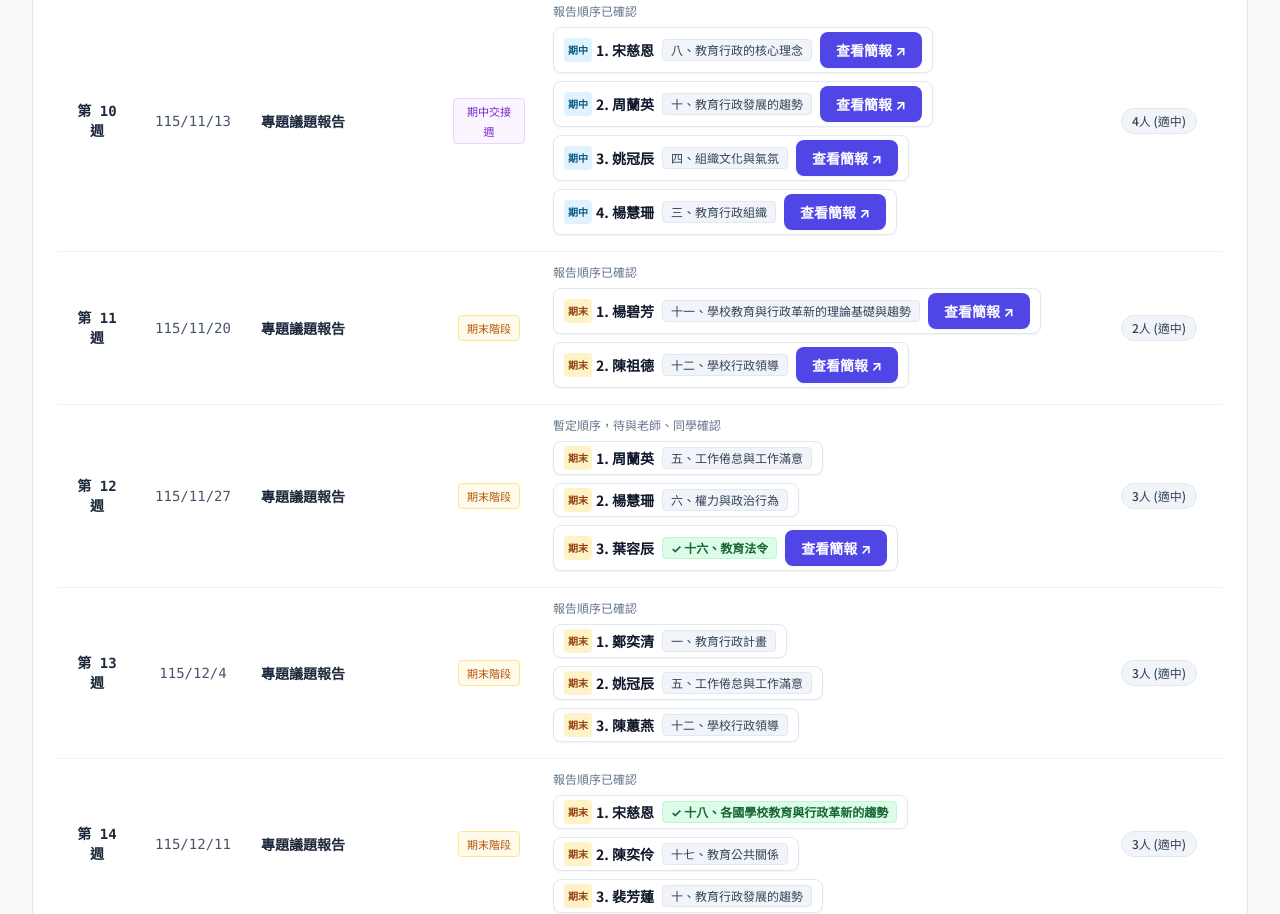
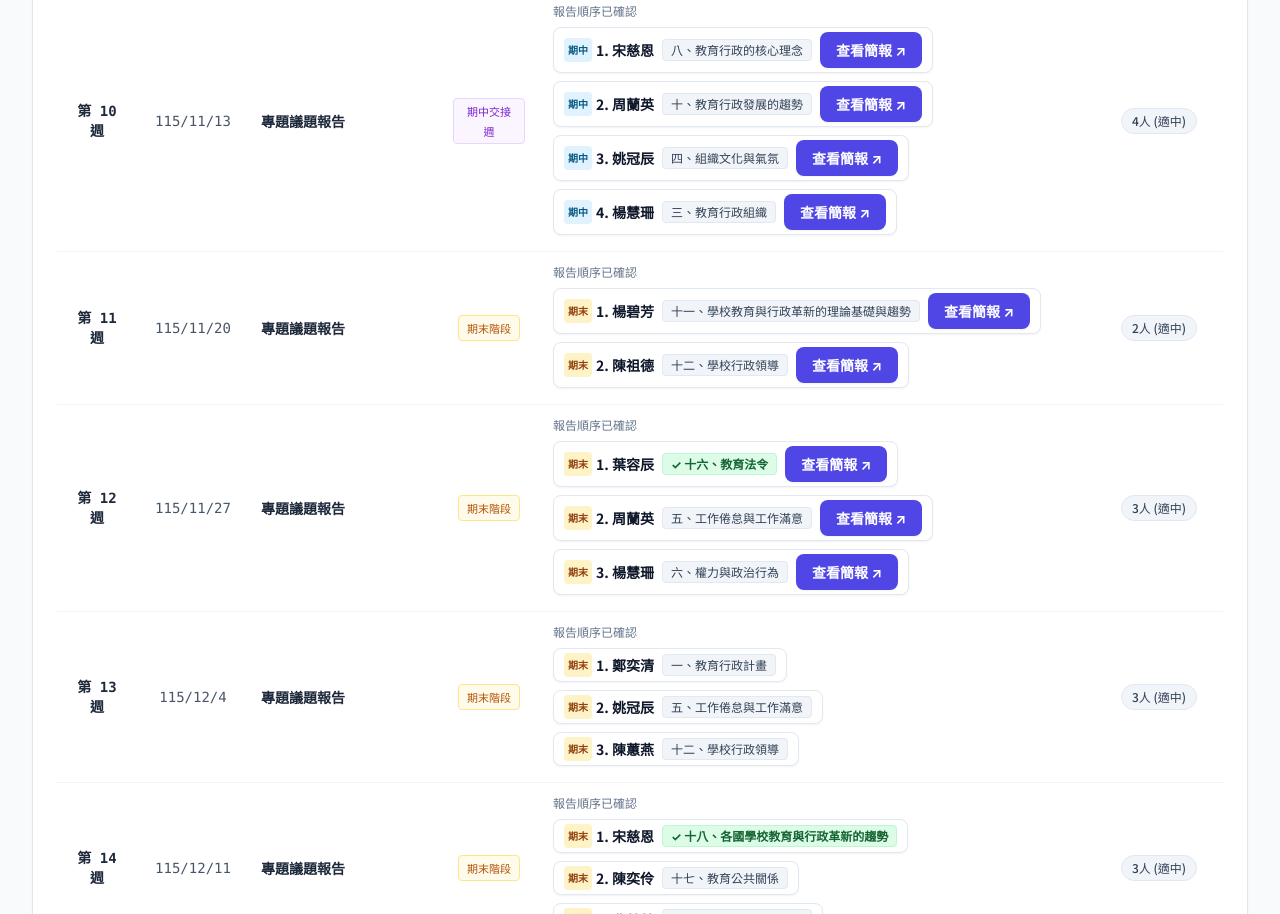
Before and after one commit to nb41f002/edu-admin-seminar-schedule, a plain HTML site: page index.html in a window 1280 px wide. Shown: the part 1879-2793 px from the top of the page. Drawn offline with nearby package versions, Linux system fonts and the light colour scheme.

Commit message:
更新11月27日期末報告順序與簡報

```diff
--- a/index.html
+++ b/index.html
@@ -164,7 +164,7 @@
 
     <!-- Rules & Legend -->
 <p class="bg-amber-50 border border-amber-200 rounded-xl p-4 mb-4 text-sm text-amber-900"><strong>颱風假後報告調整：</strong>10/23停課；10/30由陳文明、11/6由龔勇華、11/13由宋慈恩先報告，再接原排同學。這三週各4人，報告時間改為每人15分鐘。</p>
-<p class="bg-amber-50 border border-amber-200 rounded-xl p-4 mb-4 text-sm text-amber-900"><strong>排程調整：</strong>葉容辰的期末報告「教育法令」暫改至11/27（第12週），待與老師、同學確認；11/20順序為1.楊碧芳、2.陳祖德；11/27暫排1.周蘭英、2.楊慧珊、3.葉容辰。</p>
+<p class="bg-amber-50 border border-amber-200 rounded-xl p-4 mb-4 text-sm text-amber-900"><strong>排程調整：</strong>葉容辰的期末報告「教育法令」改至11/27（第12週）第一梯次；11/20順序為1.楊碧芳、2.陳祖德；11/27順序為1.葉容辰、2.周蘭英、3.楊慧珊。</p>
     <div class="grid grid-cols-1 sm:grid-cols-2 gap-3 mb-5">
       <div class="bg-white rounded-xl p-3.5 border border-slate-200 shadow-sm flex items-center gap-3">
         <div class="w-9 h-9 shrink-0 rounded-lg bg-indigo-50 text-indigo-700 flex items-center justify-center font-bold text-xs">15分</div>
@@ -414,7 +414,7 @@
     // - Week 9 (11/6): Li Jiayan, Luo Shenghan & Zheng Yiqing (3 presenters)
     // - Week 10 (11/13): First-year trio moves together! (Zhou Lanying, Yao Guanchen, Yang Huishan, 3 presenters)
     // - Week 11 (11/20): Final officially launches (Yeh Jungchen, Chen Tsute, Yang Pifang together, 3 presenters)
-    // - Week 12 (11/27): Zhou Lanying & Yang Huishan (2 presenters)
+    // - Week 12 (11/27): Yeh Jungchen first, followed by Zhou Lanying & Yang Huishan (3 presenters)
     // Result: 0 weeks > 3 presenters, perfect balance!
     const STUDENTS = [
       // 1. 二年級碩士班 (MB41)
@@ -436,10 +436,10 @@
       { id: "NB41F008", name: "邱曉葳", midSlidesUrl: "https://nb41f002.github.io/edu-admin-seminar-schedule/slides/chiu-hsiao-wei.pdf", midWeek: 8, midDate: "10/30", midTopicId: 2, finalWeek: 15, finalDate: "12/18", finalTopicId: 13 },
 
       // 4. 一年級碩士班 (MB51)
-      { id: "MB51F105", name: "周蘭英", midSlidesUrl: "https://nb41f002.github.io/edu-admin-seminar-schedule/slides/chou-lan-ying.pdf", midWeek: 10, midDate: "11/13", midTopicId: 10, finalWeek: 12, finalDate: "11/27", finalTopicId: 5 },
+      { id: "MB51F105", name: "周蘭英", finalSlidesUrl: "https://nb41f002.github.io/edu-admin-seminar-schedule/slides/chou-lan-ying-final.pdf", midSlidesUrl: "https://nb41f002.github.io/edu-admin-seminar-schedule/slides/chou-lan-ying.pdf", midWeek: 10, midDate: "11/13", midTopicId: 10, finalWeek: 12, finalDate: "11/27", finalTopicId: 5 },
       { id: "MB51F108", name: "姚冠辰", midSlidesUrl: "https://nb41f002.github.io/edu-admin-seminar-schedule/slides/yao-kuan-chen.pdf", midWeek: 10, midDate: "11/13", midTopicId: 4, finalWeek: 13, finalDate: "12/4", finalTopicId: 5 },
       { id: "MB51F203", name: "鄭奕清", midSlidesUrl: "https://nb41f002.github.io/edu-admin-seminar-schedule/slides/cheng-yi-ching.pdf", midWeek: 9, midDate: "11/6", midTopicId: 9, finalWeek: 13, finalDate: "12/4", finalTopicId: 1 },
-      { id: "MB51F204", name: "楊慧珊", midSlidesUrl: "https://canva.link/c1vphli76uc6ljw", midWeek: 10, midDate: "11/13", midTopicId: 3, finalWeek: 12, finalDate: "11/27", finalTopicId: 6 },
+      { id: "MB51F204", name: "楊慧珊", finalSlidesUrl: "https://nb41f002.github.io/edu-admin-seminar-schedule/slides/yang-hui-shan-final.pdf", midSlidesUrl: "https://canva.link/c1vphli76uc6ljw", midWeek: 10, midDate: "11/13", midTopicId: 3, finalWeek: 12, finalDate: "11/27", finalTopicId: 6 },
       { id: "MB51F206", name: "陳蕙燕", midSlidesUrl: "https://nb41f002.github.io/edu-admin-seminar-schedule/slides/chen-hui-yen.pdf", midWeek: 8, midDate: "10/30", midTopicId: 9, finalWeek: 13, finalDate: "12/4", finalTopicId: 12 }
     ];
 
@@ -495,7 +495,7 @@
       9: ['MB41F105', 'MB41F103', 'MB51F203', 'MB41F205'],
       10: ['MB41F206', 'MB51F105', 'MB51F108', 'MB51F204'],
       11: ['MB41F102', 'MB41F204'],
-      12: ['MB51F105', 'MB51F204', 'NB41F002'],
+      12: ['NB41F002', 'MB51F105', 'MB51F204'],
       13: ['MB51F203', 'MB51F108', 'MB51F206'],
       14: ['MB41F206', 'MB41F203', 'MB31F213'],
       15: ['MB41F209', 'MB41F207', 'NB41F008'],
@@ -599,7 +599,7 @@
           }
         } else {
           presentersHtml = `
-            <div class="text-xs text-slate-500 mb-1">${s.week === 12 ? '暫定順序，待與老師、同學確認' : (PRESENTATION_ORDER[s.week] ? '報告順序已確認' : '報告順序待確認')}</div>
+            <div class="text-xs text-slate-500 mb-1">${PRESENTATION_ORDER[s.week] ? '報告順序已確認' : '報告順序待確認'}</div>
             <div class="flex flex-col items-start gap-2 py-1">
               ${allPresenters.map(p => {
                 const topicId = p.reportType === '期中' ? p.midTopicId : p.finalTopicId;
@@ -941,7 +941,7 @@
         if (!people.length) return '';
         hits += people.length;
         return `<section class="rounded-xl border border-slate-200 overflow-hidden">
-          <h3 class="bg-slate-50 p-3 font-bold text-slate-800">${s.date} · 第${s.week}週 <span class="text-xs font-normal text-slate-500">${s.week === 12 ? '暫定順序，待與老師、同學確認' : (PRESENTATION_ORDER[s.week] ? '順序已確認' : '順序待確認')}</span></h3>
+          <h3 class="bg-slate-50 p-3 font-bold text-slate-800">${s.date} · 第${s.week}週 <span class="text-xs font-normal text-slate-500">${PRESENTATION_ORDER[s.week] ? '順序已確認' : '順序待確認'}</span></h3>
           <div class="divide-y divide-slate-100">${people.map(p => {
             const url = p.reportType === '期中' ? p.midSlidesUrl : p.finalSlidesUrl;
             const topic = getTopic(p.reportType === '期中' ? p.midTopicId : p.finalTopicId);
@@ -1101,7 +1101,7 @@
             const slidesUrl = p.reportType === '期中' ? p.midSlidesUrl : p.finalSlidesUrl;
             return `<b>${p.presentationOrder ? p.presentationOrder + '. ' : ''}${p.name}</b>（${p.reportType}）${getTopic(topicId).full}${slidesUrl ? ` <a href="${slidesUrl}" target="_blank" rel="noopener noreferrer">查看簡報</a>` : ''}`;
           }).join('<br>');
-          pText = (s.week === 12 ? '暫定順序，待與老師、同學確認' : (PRESENTATION_ORDER[s.week] ? '報告順序已確認' : '報告順序待確認')) + '<br>' + pText;
+          pText = (PRESENTATION_ORDER[s.week] ? '報告順序已確認' : '報告順序待確認') + '<br>' + pText;
         }
         const countLabel = (s.type === 'holiday' || s.type === 'guest') ? '—' : `${count}人`;
         const countClass = (s.type === 'holiday' || s.type === 'guest') ? '' : cellStatusClass(count, 'week');
```
Also changed, not shown: 2 other files.
